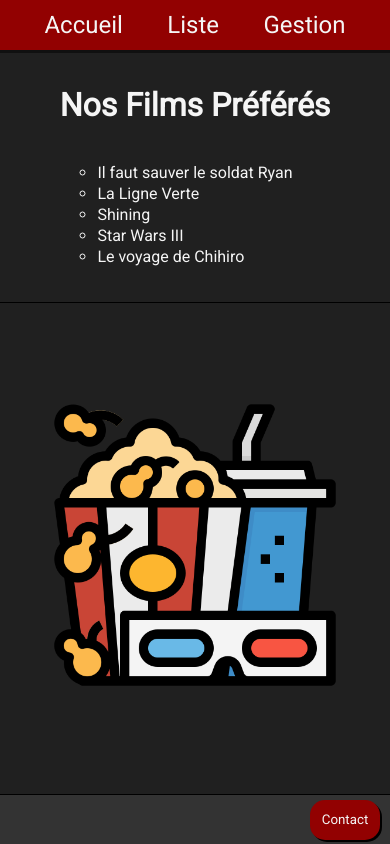
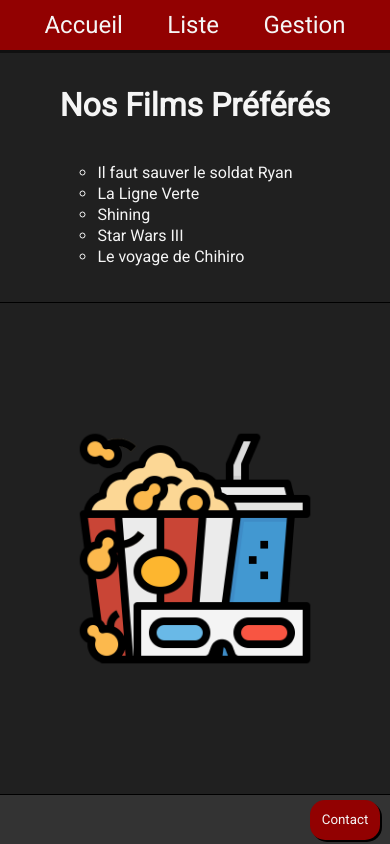
Before and after one commit to pixelexe/exo2-raymond-dan, an Angular app: page /liste in a window 390 px wide. Built offline with nearby package versions, Linux system fonts and the light colour scheme.

Commit message:
responsive list

```diff
--- a/src/app/liste/liste.component.css
+++ b/src/app/liste/liste.component.css
@@ -26,13 +26,22 @@ li {
     margin-top: 2px;
 }
 
-.poster {
-    height : 500px;
-    width: 350px;
+.poster-fig {
+    height: 90%;
+    aspect-ratio: 1 / 1.4;
+}
+.poster-img {
+    height : 100%;
+    width: 100%;
     box-shadow: 10px 10px rgba(0, 0, 0, 0.500);
 }
 
-.icon {
-    height : 300px;
-    width: 300px;
+.icon-fig {
+    height : 50%;
+    aspect-ratio: 1 / 1;
 }
+
+.icon-img {
+    height : 100%;
+    width: 100%;
+}
--- a/src/app/liste/liste.component.html
+++ b/src/app/liste/liste.component.html
@@ -12,12 +12,12 @@
     <div class="movie-details">
     @if (filmTitle !== '') {
         <p>{{filmTitle}}</p>
-        <figure>
-            <img class="poster" [src]="imageURL" [alt]="'Affiche du film '+ filmTitle">
+        <figure class="poster-fig">
+            <img class="poster-img" [src]="imageURL" [alt]="'Affiche du film '+ filmTitle">
         </figure>
     } @else {
-        <figure>
-            <img class="icon" src="assets/img/defaultIcon.png">
+        <figure class="icon-fig">
+            <img class="icon-img" src="assets/img/defaultIcon.png">
         </figure>
     }
 
```
